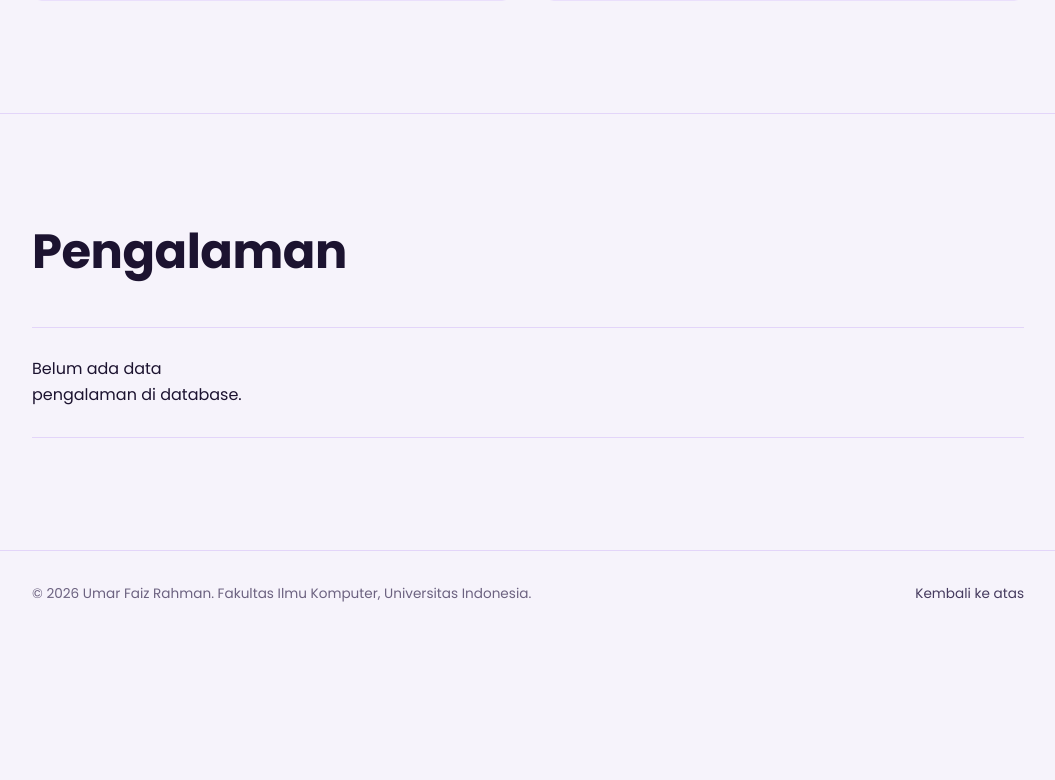
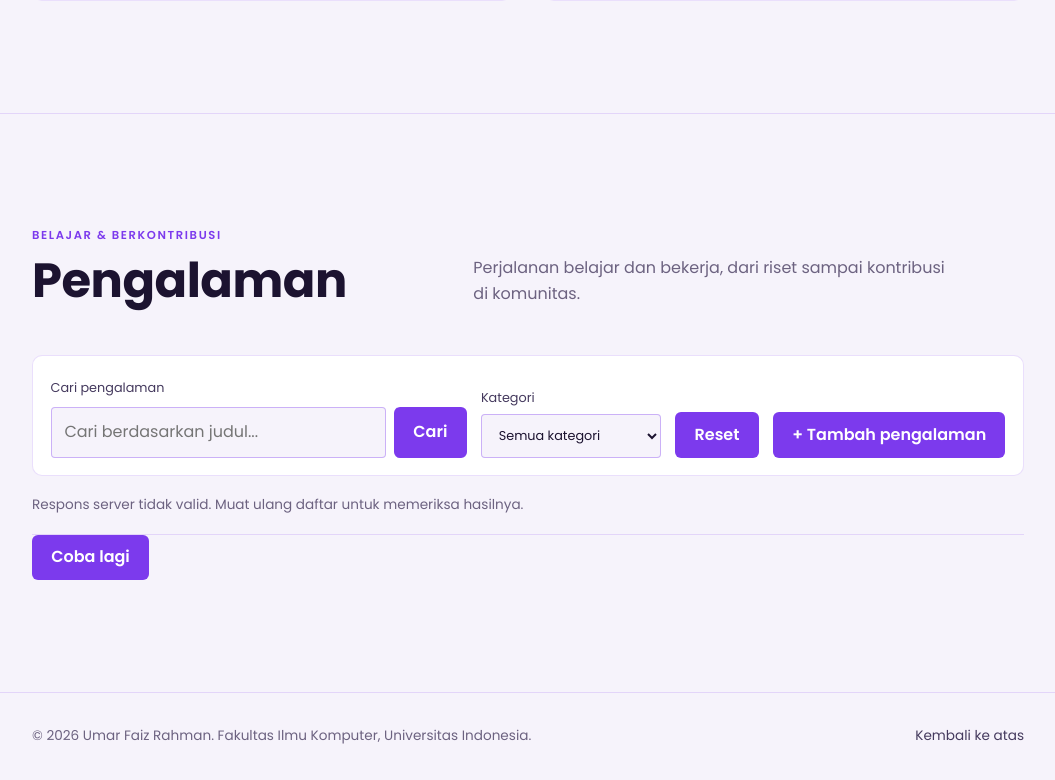
Before and after one commit to McKenzy65/myportofolio, a Django app: page / in a window 1280 px wide. Shown: the part 3374-4154 px from the top of the page, without its empty margins (112-1167 px from the left). Before the commit the page ends 3976 px from the top, so only its background shows below. Run offline with Django 5.2, Linux system fonts and the light colour scheme; a user stored in the database is signed in; tables that the repository leaves empty hold one stand-in row (values such as "Sample post"); some libraries are stand-ins or nearby versions.

Commit message:
feat: kelola pengalaman melalui AJAX dan modal berbasis peran

```diff
--- a/main/views.py
+++ b/main/views.py
@@ -87,6 +87,10 @@ def show_main(request):
             "technology, and whatever seems worth building."
         ),
         "last_login": last_login,
+        "is_editor": (
+            request.user.is_authenticated
+            and request.user.groups.filter(name="Editor").exists()
+        ),
     }
     return render(request, "index.html", context)
 
--- /dev/null
+++ b/static/css/experiences.css
@@ -0,0 +1,77 @@
+.experience-eyebrow {
+    display: block;
+    margin-bottom: .6rem;
+    color: var(--accent);
+    font-size: .72rem;
+    font-weight: 600;
+    letter-spacing: .14em;
+}
+
+.experience-toolbar {
+    display: flex;
+    align-items: end;
+    gap: .9rem;
+    flex-wrap: wrap;
+    padding: 1.1rem;
+    background: var(--bg-raised);
+    border: 1px solid var(--line);
+    border-radius: var(--radius-lg);
+}
+
+.experience-search { flex: 1 1 260px; min-width: 0; }
+.experience-search > label, .experience-filter { font-size: .8rem; color: var(--ink-soft); }
+.experience-search-row { display: flex; gap: .5rem; margin-top: .4rem; }
+.experience-search-row input { min-width: 0; flex: 1; }
+.experience-filter { display: flex; flex: 0 1 180px; flex-direction: column; gap: .4rem; }
+
+.experience input, .experience select, .experience textarea {
+    width: 100%;
+    min-width: 0;
+    padding: .7rem .8rem;
+    border: 1px solid var(--line-strong);
+    border-radius: var(--radius);
+    color: var(--ink);
+    background: var(--bg);
+    font: inherit;
+}
+
+.experience-status { margin: 1.1rem 0; font-size: .85rem; color: var(--text-muted); }
+.experience .exp-item { min-width: 0; }
+.experience .exp-body { min-width: 0; }
+.experience .exp-body h3, .experience .exp-body p { overflow-wrap: anywhere; }
+.experience .exp-body p { white-space: pre-wrap; }
+.experience-photo { width: 100%; max-width: 380px; max-height: 220px; margin: .9rem 0; object-fit: cover; border-radius: var(--radius-lg); }
+.experience-actions { display: flex; flex-wrap: wrap; gap: .5rem; margin-top: 1rem; align-items: center; }
+.experience-actions .button { font-size: .8rem; padding: .5rem .8rem; }
+.experience-actions a { font-size: .8rem; }
+.experience-star[aria-pressed="true"] { color: var(--bg); background: var(--accent); border-color: var(--accent); }
+.experience-ongoing { display: inline-block; font-size: .75rem; margin-top: .4rem; color: var(--ink-soft); }
+.experience-dialog {
+    width: min(600px, calc(100vw - 2rem));
+    max-height: calc(100dvh - 2rem);
+    margin: auto;
+    padding: clamp(1rem, 4vw, 2rem);
+    overflow-y: auto;
+    border: 1px solid var(--line-strong);
+    border-radius: var(--radius-lg);
+    color: var(--ink);
+    background: var(--bg-raised);
+    box-shadow: 0 24px 80px #0008;
+}
+.experience-dialog::backdrop { background: #080515b3; backdrop-filter: blur(4px); }
+.experience-dialog-head { display: flex; align-items: start; justify-content: space-between; gap: 1rem; }
+.experience-dialog-head h2 { margin: 0; font-size: 1.4rem; }
+.experience-close { border: 0; background: transparent; color: var(--ink-soft); font-size: 1.8rem; cursor: pointer; line-height: 1; }
+.experience-dialog fieldset { min-width: 0; padding: 0; border: 0; }
+.experience-help { font-size: .75rem; margin-top: .4rem; color: var(--text-muted); }
+.experience-dialog-actions { display: flex; justify-content: flex-end; gap: .6rem; flex-wrap: wrap; margin-top: 1.5rem; }
+.experience [hidden] { display: none !important; }
+
+@media (max-width: 600px) {
+    .experience-toolbar { padding: .85rem; }
+    .experience-search { flex-basis: 100%; }
+    .experience-filter { flex: 1 1 150px; }
+    .experience-toolbar > .button { flex: 1 1 auto; }
+    .experience .exp-item { grid-template-columns: 1fr; gap: .8rem; }
+    .experience-dialog-actions .button { flex: 1; }
+}
--- /dev/null
+++ b/static/js/experiences.js
@@ -0,0 +1,312 @@
+(() => {
+    'use strict';
+
+    const section = document.getElementById('experience');
+    if (!section) return;
+    const listUrl = section.dataset.listUrl;
+    const isAuthenticated = section.dataset.authenticated === 'true';
+    const isOwner = section.dataset.owner === 'true';
+    const canEdit = isOwner || section.dataset.editor === 'true';
+    const list = document.getElementById('experience-list');
+    const status = document.getElementById('experience-status');
+    const search = document.getElementById('experience-search');
+    const category = document.getElementById('experience-category');
+    const retry = document.getElementById('experience-retry');
+    const dialog = document.getElementById('experience-dialog');
+    const form = document.getElementById('experience-form');
+    const formFields = document.getElementById('experience-form-fields');
+    const formStatus = document.getElementById('experience-form-status');
+    const pending = new Set();
+    const categories = {
+        internship: 'Internship', research: 'Research', volunteer: 'Volunteer',
+        'part-time': 'Part-Time', 'full-time': 'Full-Time', freelance: 'Freelance',
+    };
+    let listController;
+    let detailController;
+    let searchTimer;
+    let editId = null;
+    let isSaving = false;
+    let originalEndDate = null;
+    let originalLocalEndDate = '';
+
+    function element(tag, className, text) {
+        const node = document.createElement(tag);
+        if (className) node.className = className;
+        if (text !== undefined) node.textContent = String(text);
+        return node;
+    }
+
+    function detailUrl(id) {
+        return `${listUrl}${encodeURIComponent(id)}/`;
+    }
+
+    function formatError(data, code) {
+        const labels = {title: 'Judul', description: 'Deskripsi', category: 'Kategori', thumbnail: 'URL gambar', ended_at: 'Tanggal selesai'};
+        function messages(value) {
+            if (typeof value === 'string') return [value];
+            if (Array.isArray(value)) return value.flatMap(messages);
+            if (value && typeof value === 'object') return Object.values(value).flatMap(messages);
+            return [];
+        }
+        if (data && typeof data === 'object' && !Array.isArray(data)) {
+            const errors = Object.entries(data).flatMap(([field, value]) =>
+                messages(value).map(message => labels[field] ? `${labels[field]}: ${message}` : message)
+            );
+            if (errors.length) return errors.join(' ');
+        }
+        return messages(data).join(' ') || `Permintaan gagal (status ${code}).`;
+    }
+
+    async function request(url, method = 'GET', data, signal) {
+        const headers = {'Accept': 'application/json'};
+        if (method !== 'GET') {
+            headers['Content-Type'] = 'application/json';
+            headers['X-CSRFToken'] = document.querySelector('#experience-csrf [name="csrfmiddlewaretoken"]').value;
+        }
+        let response;
+        try {
+            response = await fetch(url, {
+                method, headers, signal, credentials: 'same-origin',
+                body: data === undefined ? undefined : JSON.stringify(data),
+            });
+        } catch (error) {
+            if (error.name === 'AbortError') throw error;
+            throw new Error(method === 'GET'
+                ? 'Tidak dapat memuat pengalaman. Periksa koneksi lalu coba lagi.'
+                : 'Hasil perubahan belum dapat dipastikan. Muat ulang daftar sebelum mencoba lagi.');
+        }
+        if (response.status === 204) return null;
+        const result = await response.json().catch(() => null);
+        if (!response.ok) throw new Error(formatError(result, response.status));
+        if (!result || typeof result !== 'object') throw new Error('Respons server tidak valid. Muat ulang daftar untuk memeriksa hasilnya.');
+        return result;
+    }
+
+    function actionButton(label, action, id, extraClass = '') {
+        const button = element('button', `button button-secondary ${extraClass}`, label);
+        button.type = 'button';
+        button.dataset.action = action;
+        button.dataset.id = id;
+        button.disabled = pending.has(String(id));
+        return button;
+    }
+
+    function render(items) {
+        const fragment = document.createDocumentFragment();
+        for (const item of items) {
+            const row = element('li', 'exp-item');
+            row.dataset.experienceId = item.id;
+            const meta = element('div', 'exp-meta');
+            const start = new Date(item.started_at);
+            const end = item.ended_at ? new Date(item.ended_at) : null;
+            const startYear = Number.isNaN(start.getTime()) ? '' : start.getFullYear();
+            const endYear = end && !Number.isNaN(end.getTime()) ? end.getFullYear() : '';
+            meta.append(element('span', 'exp-date', endYear ? `Selesai ${endYear}` : `Ditambahkan ${startYear}`));
+            meta.append(element('span', 'exp-org', categories[item.category] || item.category));
+            if (item.is_ongoing) meta.append(element('span', 'experience-ongoing', 'Masih berlangsung'));
+
+            const body = element('div', 'exp-body');
+            body.append(element('h3', '', item.title), element('p', '', item.description));
+            if (item.thumbnail) {
+                try {
+                    const url = new URL(item.thumbnail);
+                    if (['https:', 'http:'].includes(url.protocol)) {
+                        const photo = element('img', 'experience-photo');
+                        photo.src = url.href;
+                        photo.alt = `Gambar ${item.title}`;
+                        photo.loading = 'lazy';
+                        photo.addEventListener('error', () => photo.remove(), {once: true});
+                        body.append(photo);
+                    }
+                } catch (error) { /* Ignore legacy thumbnail values that are not valid URLs. */ }
+            }
+            const actions = element('div', 'experience-actions');
+            if (isAuthenticated) {
+                const star = actionButton(`${item.is_starred ? '★ Batalkan star' : '☆ Star'} (${item.star_count})`, 'star', item.id, 'experience-star');
+                star.setAttribute('aria-pressed', String(Boolean(item.is_starred)));
+                actions.append(star);
+            } else {
+                const login = element('a', '', `☆ ${item.star_count} star · Login untuk memberi star`);
+                login.href = section.dataset.loginUrl;
+                actions.append(login);
+            }
+            if (canEdit) actions.append(actionButton('Edit', 'edit', item.id));
+            if (isOwner) actions.append(actionButton('Hapus', 'delete', item.id, 'button-danger'));
+            body.append(actions);
+            row.append(meta, body);
+            fragment.append(row);
+        }
+        list.replaceChildren(fragment);
+    }
+
+    async function loadList() {
+        if (listController) listController.abort();
+        const controller = new AbortController();
+        listController = controller;
+        const url = new URL(listUrl, window.location.origin);
+        if (search.value.trim()) url.searchParams.set('title', search.value.trim());
+        if (category.value) url.searchParams.set('category', category.value);
+        list.setAttribute('aria-busy', 'true');
+        retry.hidden = true;
+        status.textContent = 'Memuat pengalaman...';
+        try {
+            const items = await request(url, 'GET', undefined, controller.signal);
+            if (controller.signal.aborted || controller !== listController) return;
+            if (!Array.isArray(items)) throw new Error('Format daftar pengalaman tidak valid.');
+            render(items);
+            status.textContent = items.length
+                ? `${items.length} pengalaman ditampilkan.`
+                : (search.value.trim() || category.value ? 'Tidak ada pengalaman yang cocok dengan pencarian atau kategori ini.' : 'Belum ada data pengalaman di database.');
+        } catch (error) {
+            if (error.name === 'AbortError' || controller.signal.aborted || controller !== listController) return;
+            list.replaceChildren();
+            status.textContent = error.message;
+            retry.hidden = false;
+            showToast('Gagal memuat pengalaman', error.message, 'error');
+        } finally {
+            if (controller === listController) list.setAttribute('aria-busy', 'false');
+        }
+    }
+
+    function setPending(id, busy) {
+        const key = String(id);
+        if (busy) pending.add(key); else pending.delete(key);
+        for (const button of list.querySelectorAll('button[data-id]')) {
+            if (button.dataset.id === key) {
+                button.disabled = busy;
+                button.setAttribute('aria-busy', String(busy));
+            }
+        }
+    }
+
+    function localDateValue(value) {
+        if (!value) return '';
+        const date = new Date(value);
+        if (Number.isNaN(date.getTime())) return '';
+        const pad = number => String(number).padStart(2, '0');
+        return `${date.getFullYear()}-${pad(date.getMonth() + 1)}-${pad(date.getDate())}T${pad(date.getHours())}:${pad(date.getMinutes())}:${pad(date.getSeconds())}`;
+    }
+
+    async function openForm(id = null) {
+        if (!dialog || isSaving) return;
+        if (detailController) detailController.abort();
+        const controller = new AbortController();
+        detailController = controller;
+        editId = id;
+        originalEndDate = null;
+        originalLocalEndDate = '';
+        form.reset();
+        document.getElementById('experience-dialog-title').textContent = id ? 'Edit pengalaman' : 'Tambah pengalaman';
+        formStatus.textContent = id ? 'Memuat detail pengalaman...' : '';
+        formFields.disabled = Boolean(id);
+        dialog.showModal();
+        dialog.scrollTop = 0;
+        if (!id) { form.elements.title.focus(); return; }
+        try {
+            const item = await request(detailUrl(id), 'GET', undefined, controller.signal);
+            if (controller.signal.aborted || !dialog.open || controller !== detailController) return;
+            form.elements.title.value = item.title;
+            form.elements.description.value = item.description;
+            form.elements.category.value = item.category;
+            form.elements.thumbnail.value = item.thumbnail || '';
+            originalEndDate = item.ended_at;
+            originalLocalEndDate = localDateValue(item.ended_at);
+            form.elements.ended_at.value = originalLocalEndDate;
+            formStatus.textContent = '';
+            formFields.disabled = false;
+            form.elements.title.focus();
+        } catch (error) {
+            if (error.name === 'AbortError' || controller.signal.aborted || controller !== detailController) return;
+            dialog.close();
+            showToast('Gagal membuka pengalaman', error.message, 'error');
+        }
+    }
+
+    async function saveForm(event) {
+        event.preventDefault();
+        if (isSaving || !form.reportValidity()) return;
+        const currentId = editId;
+        if (currentId && pending.has(String(currentId))) return;
+        const endValue = form.elements.ended_at.value;
+        const payload = {
+            title: form.elements.title.value,
+            description: form.elements.description.value,
+            category: form.elements.category.value,
+            thumbnail: form.elements.thumbnail.value,
+            ended_at: endValue === originalLocalEndDate ? originalEndDate : (endValue ? new Date(endValue).toISOString() : null),
+        };
+        isSaving = true;
+        if (currentId) setPending(currentId, true);
+        formFields.disabled = true;
+        dialog.querySelector('.experience-close').disabled = true;
+        formStatus.textContent = 'Menyimpan pengalaman...';
+        form.setAttribute('aria-busy', 'true');
+        try {
+            await request(currentId ? detailUrl(currentId) : listUrl, currentId ? 'PATCH' : 'POST', payload);
+            dialog.close();
+            showToast('Berhasil', currentId ? 'Pengalaman berhasil diperbarui.' : 'Pengalaman berhasil ditambahkan.', 'success');
+            await loadList();
+        } catch (error) {
+            formStatus.textContent = error.message;
+            showToast('Gagal menyimpan pengalaman', error.message, 'error');
+        } finally {
+            isSaving = false;
+            formFields.disabled = false;
+            dialog.querySelector('.experience-close').disabled = false;
+            form.removeAttribute('aria-busy');
+            if (currentId) setPending(currentId, false);
+        }
+    }
+
+    list.addEventListener('click', async event => {
+        const button = event.target.closest('button[data-action]');
+        if (!button || !list.contains(button)) return;
+        const {action, id} = button.dataset;
+        if (pending.has(id)) return;
+        if (action === 'edit') { await openForm(id); return; }
+        if (action === 'delete' && !window.confirm('Hapus pengalaman ini? Tindakan ini tidak dapat dibatalkan.')) return;
+        setPending(id, true);
+        try {
+            if (action === 'star') {
+                const item = await request(`${detailUrl(id)}star/`, 'POST');
+                showToast('Berhasil', item.is_starred ? 'Pengalaman ditambahkan ke favorit.' : 'Star pengalaman dibatalkan.', 'success');
+            } else if (action === 'delete') {
+                await request(detailUrl(id), 'DELETE');
+                showToast('Berhasil', 'Pengalaman berhasil dihapus.', 'success');
+            }
+            await loadList();
+        } catch (error) {
+            showToast('Perubahan gagal', error.message, 'error');
+        } finally {
+            setPending(id, false);
+        }
+    });
+
+    search.addEventListener('input', () => {
+        clearTimeout(searchTimer);
+        if (listController) listController.abort();
+        searchTimer = setTimeout(loadList, 300);
+    });
+    document.getElementById('experience-search-form').addEventListener('submit', event => {
+        event.preventDefault(); clearTimeout(searchTimer); loadList();
+    });
+    category.addEventListener('change', () => { clearTimeout(searchTimer); loadList(); });
+    document.getElementById('experience-reset').addEventListener('click', () => {
+        clearTimeout(searchTimer); search.value = ''; category.value = ''; loadList();
+    });
+    retry.addEventListener('click', loadList);
+    const add = document.getElementById('experience-add');
+    if (add) add.addEventListener('click', () => openForm());
+    if (dialog) {
+        form.addEventListener('submit', saveForm);
+        dialog.addEventListener('cancel', event => { if (isSaving) event.preventDefault(); });
+        dialog.addEventListener('close', () => {
+            if (detailController) detailController.abort();
+            editId = null;
+        });
+        for (const button of dialog.querySelectorAll('[data-close-experience]')) {
+            button.addEventListener('click', () => { if (!isSaving) dialog.close(); });
+        }
+    }
+    loadList();
+})();
--- /dev/null
+++ b/templates/components/experience_section.html
@@ -0,0 +1,92 @@
+<section class="section experience" id="experience" aria-labelledby="experience-title"
+         data-list-url="{% url 'api:experience-list' %}"
+         data-login-url="{% url 'main:login' %}"
+         data-authenticated="{{ user.is_authenticated|yesno:'true,false' }}"
+         data-owner="{{ user.is_superuser|yesno:'true,false' }}"
+         data-editor="{{ is_editor|yesno:'true,false' }}">
+    <div class="container">
+        <div id="experience-csrf" hidden>{% csrf_token %}</div>
+        <div class="section-head">
+            <div>
+                <span class="experience-eyebrow">BELAJAR &amp; BERKONTRIBUSI</span>
+                <h2 id="experience-title">Pengalaman</h2>
+            </div>
+            <p>Perjalanan belajar dan bekerja, dari riset sampai kontribusi di komunitas.</p>
+        </div>
+
+        <div class="experience-toolbar">
+            <form id="experience-search-form" class="experience-search" role="search">
+                <label for="experience-search">Cari pengalaman</label>
+                <div class="experience-search-row">
+                    <input id="experience-search" name="title" type="search" placeholder="Cari berdasarkan judul...">
+                    <button type="submit" class="button">Cari</button>
+                </div>
+            </form>
+            <label class="experience-filter" for="experience-category">Kategori
+                <select id="experience-category">
+                    <option value="">Semua kategori</option>
+                    <option value="internship">Internship</option>
+                    <option value="research">Research</option>
+                    <option value="volunteer">Volunteer</option>
+                    <option value="part-time">Part-Time</option>
+                    <option value="full-time">Full-Time</option>
+                    <option value="freelance">Freelance</option>
+                </select>
+            </label>
+            <button id="experience-reset" type="button" class="button button-secondary">Reset</button>
+            {% if user.is_superuser %}
+            <button id="experience-add" type="button" class="button">+ Tambah pengalaman</button>
+            {% endif %}
+        </div>
+        <p id="experience-status" class="experience-status" role="status" aria-live="polite">Memuat pengalaman...</p>
+        <ul id="experience-list" class="exp-list" aria-label="Daftar pengalaman" aria-busy="true"></ul>
+        <button id="experience-retry" type="button" class="button button-secondary" hidden>Coba lagi</button>
+        <noscript><p>Aktifkan JavaScript untuk memuat dan mengelola pengalaman.</p></noscript>
+
+        {% if user.is_superuser or is_editor %}
+        <dialog id="experience-dialog" class="experience-dialog" aria-labelledby="experience-dialog-title">
+            <div class="experience-dialog-head">
+                <h2 id="experience-dialog-title">Tambah pengalaman</h2>
+                <button type="button" class="experience-close" data-close-experience aria-label="Tutup form pengalaman">&times;</button>
+            </div>
+            <p id="experience-form-status" class="experience-status" role="status"></p>
+            <form id="experience-form">
+                <fieldset id="experience-form-fields">
+                    <div class="form-group">
+                        <label for="experience-title-input">Judul</label>
+                        <input id="experience-title-input" name="title" type="text" maxlength="255" required>
+                    </div>
+                    <div class="form-group">
+                        <label for="experience-description">Deskripsi</label>
+                        <textarea id="experience-description" name="description" rows="5" required></textarea>
+                    </div>
+                    <div class="form-group">
+                        <label for="experience-category-input">Kategori</label>
+                        <select id="experience-category-input" name="category" required>
+                            <option value="internship">Internship</option>
+                            <option value="research">Research</option>
+                            <option value="volunteer">Volunteer</option>
+                            <option value="part-time">Part-Time</option>
+                            <option value="full-time" selected>Full-Time</option>
+                            <option value="freelance">Freelance</option>
+                        </select>
+                    </div>
+                    <div class="form-group">
+                        <label for="experience-thumbnail">URL gambar (opsional)</label>
+                        <input id="experience-thumbnail" name="thumbnail" type="url" placeholder="https://..." maxlength="200">
+                    </div>
+                    <div class="form-group">
+                        <label for="experience-ended-at">Tanggal selesai (opsional)</label>
+                        <input id="experience-ended-at" name="ended_at" type="datetime-local" step="1" aria-describedby="experience-date-help">
+                        <p id="experience-date-help" class="experience-help">Kosongkan jika pengalaman masih berlangsung.</p>
+                    </div>
+                    <div class="experience-dialog-actions">
+                        <button type="button" class="button button-secondary" data-close-experience>Batal</button>
+                        <button id="experience-save" type="submit" class="button">Simpan pengalaman</button>
+                    </div>
+                </fieldset>
+            </form>
+        </dialog>
+        {% endif %}
+    </div>
+</section>
--- a/templates/index.html
+++ b/templates/index.html
@@ -4,6 +4,8 @@
 {% block meta %}
 <title>{{ name }} - Portofolio</title>
 <meta name="description" content="Portofolio {{ name }}, mahasiswa {{ study_program }} Fasilkom UI.">
+<link rel="stylesheet" href="{% static 'css/experiences.css' %}">
+<script src="{% static 'js/experiences.js' %}" defer></script>
 {% endblock meta %}
 
 {% block content %}
@@ -202,31 +204,6 @@
             </div>
         </section>
 
-       <section class="section experience" id="experience" aria-labelledby="experience-title">
-    <div class="container">
-        <div class="section-head">
-            <h2 id="experience-title">Pengalaman</h2>
-        </div>
-
-        <ul class="exp-list">
-            {% for exp in experience_list %}
-            <li class="exp-item">
-                <div class="exp-meta">
-                    <span class="exp-date">{{ exp.started_at|date:"Y" }}</span>
-            <span class="exp-org">{{ exp.category|title }}</span>
-                </div>
-                <div class="exp-body">
-                    <h3>{{ exp.title }}</h3>
-                    <p>{{ exp.description }}</p>
-                </div>
-            </li>
-            {% empty %}
-            <li class="exp-item">
-                <p>Belum ada data pengalaman di database.</p>
-            </li>
-            {% endfor %}
-        </ul>
-    </div>
-</section>
+        {% include 'components/experience_section.html' %}
     </main>
 {% endblock content %}
```
